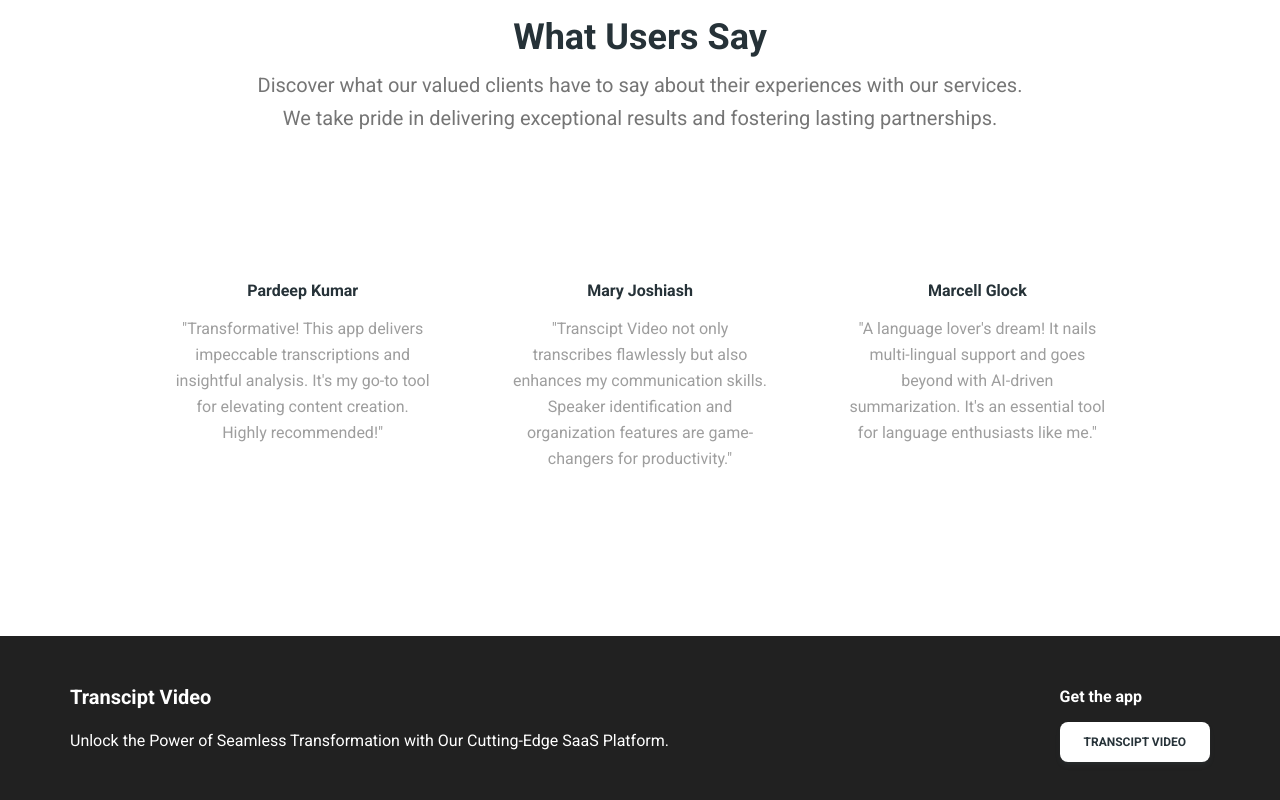
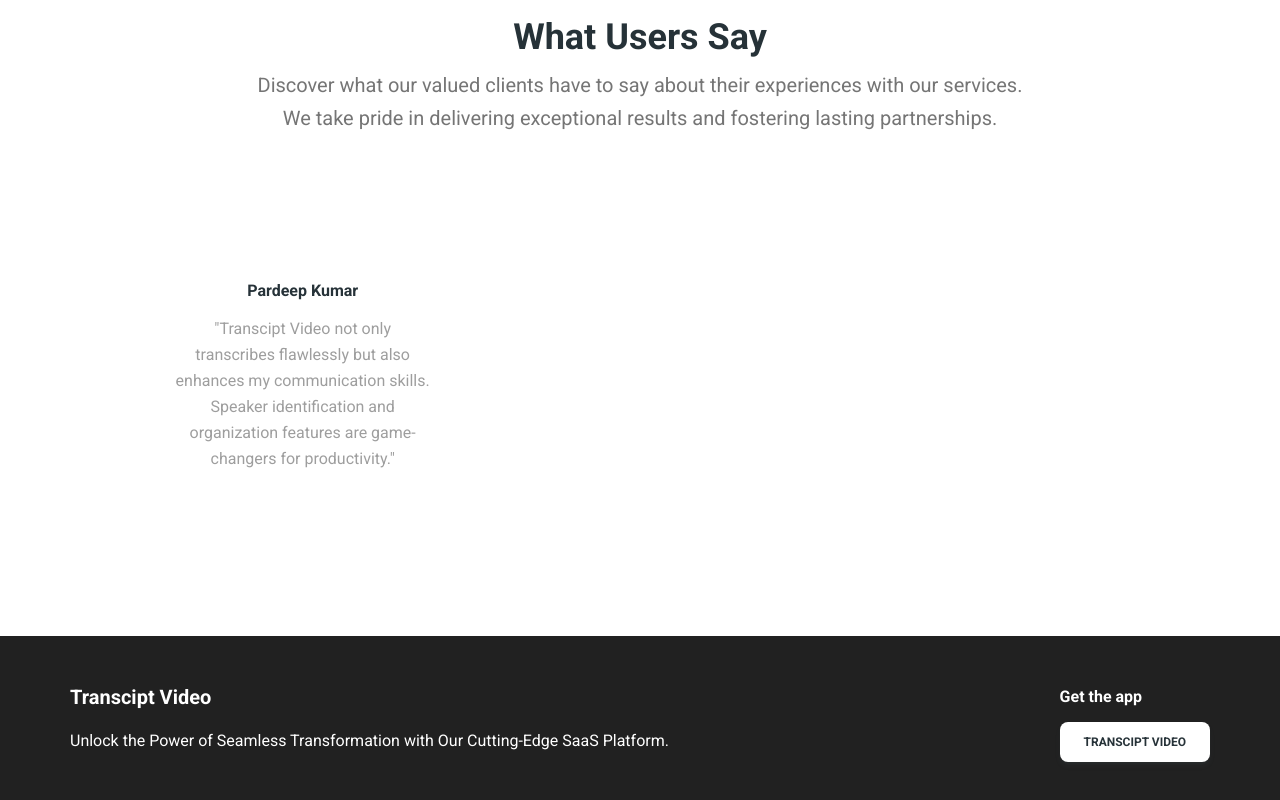
Before and after one commit to shaharyarTernion/transcriber, a Next.js app: page / in a window 1280 px wide. Shown: the part 2867-3667 px from the top of the page. Built offline with nearby package versions, Linux system fonts and the light colour scheme.

Commit message:
Transcipt y.

```diff
--- a/src/app/testimonials.tsx
+++ b/src/app/testimonials.tsx
@@ -9,25 +9,25 @@ import TestimonialCard from "../components/testimonial-card";
 const TESTIMONIALS = [
   {
     feedback:
-      `Transformative! This app delivers impeccable transcriptions and insightful analysis. It's my go-to tool for elevating content creation. Highly recommended!`,
+      `Transcipt Video not only transcribes flawlessly but also enhances my communication skills. Speaker identification and organization features are game-changers for productivity.`,
     client: "Pardeep Kumar",
     title: "",
     img: "",
   },
-  {
-    feedback:
-      "Transcipt Video not only transcribes flawlessly but also enhances my communication skills. Speaker identification and organization features are game-changers for productivity.",
-    client: "Mary Joshiash",
-    title: "",
-    img: "",
-  },
-  {
-    feedback:
-      "A language lover's dream! It nails multi-lingual support and goes beyond with AI-driven summarization. It's an essential tool for language enthusiasts like me.",
-    client: "Marcell Glock",
-    title: "",
-    img: "  ",
-  },
+  // {
+  //   feedback:
+  //     "Transcipt Video not only transcribes flawlessly but also enhances my communication skills. Speaker identification and organization features are game-changers for productivity.",
+  //   client: "Mary Joshiash",
+  //   title: "",
+  //   img: "",
+  // },
+  // {
+  //   feedback:
+  //     "A language lover's dream! It nails multi-lingual support and goes beyond with AI-driven summarization. It's an essential tool for language enthusiasts like me.",
+  //   client: "Marcell Glock",
+  //   title: "",
+  //   img: "  ",
+  // },
 ];
 
 export function Testimonials() {
```
